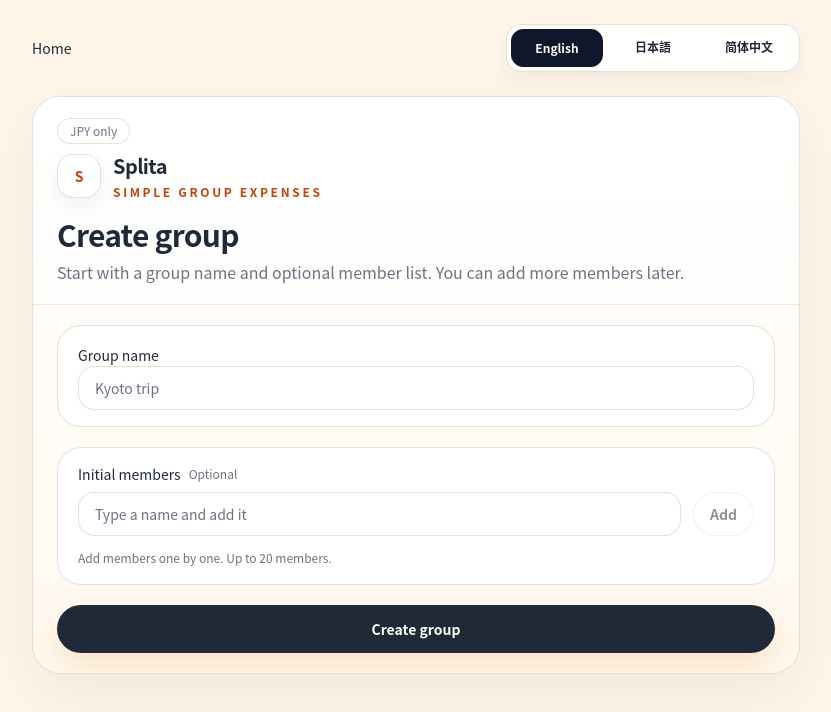
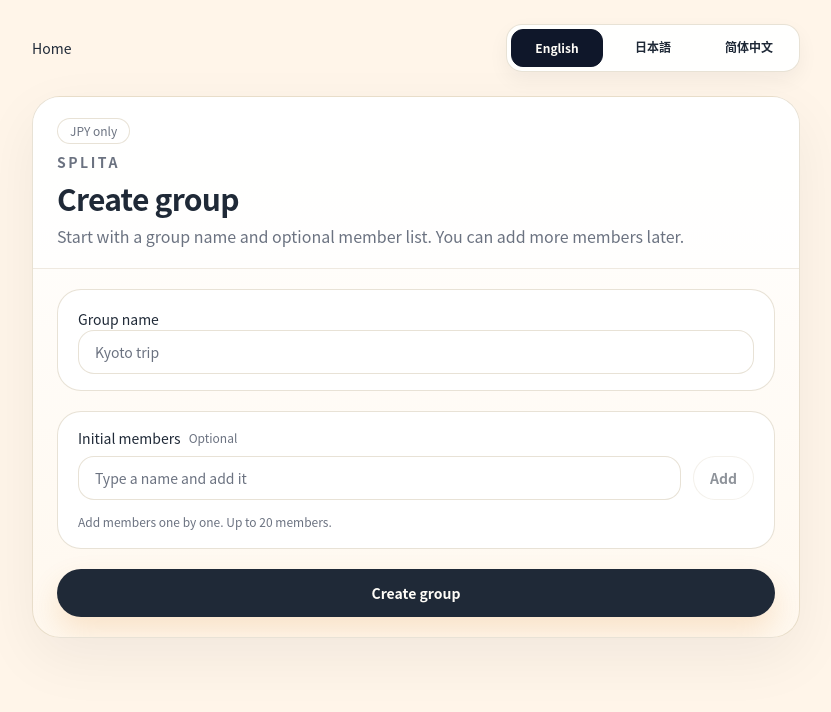
Before and after one commit to cb6ws23/Codex_SplitEase, a Next.js app: page /en/groups/new in a window 1280 px wide. Shown: the top 712 px of the page, without its empty margins (224-1055 px from the left). Built offline with nearby package versions, Linux system fonts and the light colour scheme.

Commit message:
Revert "Improve create-group branding and visual continuity"
This reverts commit 703b9cb7257475fba53e21b683a0e11fe8a40c69.

```diff
--- a/src/app/[locale]/groups/new/page.tsx
+++ b/src/app/[locale]/groups/new/page.tsx
@@ -39,26 +39,14 @@ export default async function NewGroupPage({
         <Card className="overflow-hidden border-[var(--border)] bg-[linear-gradient(180deg,rgba(255,255,255,0.96),rgba(255,248,238,0.96))] shadow-[0_20px_60px_rgba(15,23,42,0.06)]">
           <CardHeader className="gap-4 border-b border-[var(--border)]/70 bg-white/65 px-5 py-5 sm:px-6">
             <Badge className="w-fit">{common("currency")}</Badge>
-            <div className="space-y-4">
-              <div className="flex items-center gap-3">
-                <div className="flex h-11 w-11 items-center justify-center rounded-2xl border border-[var(--border)] bg-white text-sm font-semibold text-[var(--accent-strong)] shadow-[0_10px_24px_rgba(15,23,42,0.06)]">
-                  S
-                </div>
-                <div className="space-y-1">
-                  <p className="text-lg font-semibold tracking-[-0.03em] text-[var(--foreground)] sm:text-xl">
+            <div className="space-y-2">
+              <p className="text-sm font-semibold uppercase tracking-[0.18em] text-[var(--muted-foreground)]">
                 {common("appName")}
               </p>
-                  <p className="text-xs font-semibold uppercase tracking-[0.22em] text-[var(--accent-strong)]">
-                    {t("brandHint")}
-                  </p>
-                </div>
-              </div>
-              <div className="space-y-2">
               <CardTitle className="text-2xl sm:text-3xl">{t("title")}</CardTitle>
               <CardDescription className="max-w-2xl text-sm leading-6 sm:text-base">
                 {t("description")}
               </CardDescription>
-              </div>
             </div>
           </CardHeader>
           <CardContent className="space-y-5 px-5 py-5 sm:px-6">
--- a/src/messages/en.json
+++ b/src/messages/en.json
@@ -54,7 +54,6 @@
     "optional": "Optional"
   },
   "GroupForm": {
-    "brandHint": "Simple group expenses",
     "title": "Create group",
     "description": "Start with a group name and optional member list. You can add more members later.",
     "groupName": "Group name",
--- a/src/messages/ja.json
+++ b/src/messages/ja.json
@@ -54,7 +54,6 @@
     "optional": "任意"
   },
   "GroupForm": {
-    "brandHint": "かんたん割り勘",
     "title": "グループを作成",
     "description": "グループ名と、必要なら初期メンバーを入力してください。メンバーは後から追加できます。",
     "groupName": "グループ名",
--- a/src/messages/zh-CN.json
+++ b/src/messages/zh-CN.json
@@ -54,7 +54,6 @@
     "optional": "可选"
   },
   "GroupForm": {
-    "brandHint": "轻量分账工具",
     "title": "创建群组",
     "description": "先填写群组名称，也可以顺手添加初始成员，之后仍可继续添加。",
     "groupName": "群组名称",
```
Lines whose indentation alone changed are shown as unchanged.
